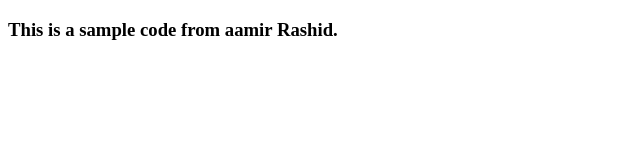
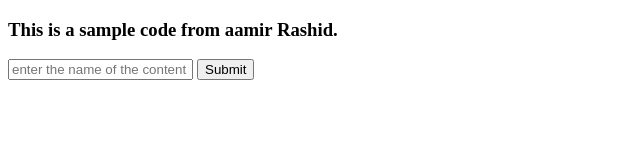
Before and after one commit to ionlyAamir/whats, a plain HTML site: page index.html in a window 1280 px wide. Shown: the whole page, without its empty margins (0-640 px from the left). Drawn offline with Linux system fonts and the light colour scheme.

Commit message:
add some code in index.html

```diff
--- a/index.html
+++ b/index.html
@@ -7,5 +7,9 @@
 </head>
 <body>
     <h3>This is a sample code from aamir Rashid.</h3>
+    <form action="/post">
+        <input type="text" placeholder="enter the name of the content" name="content">
+        <button>Submit</button>
+    </form>
 </body>
 </html>
```
